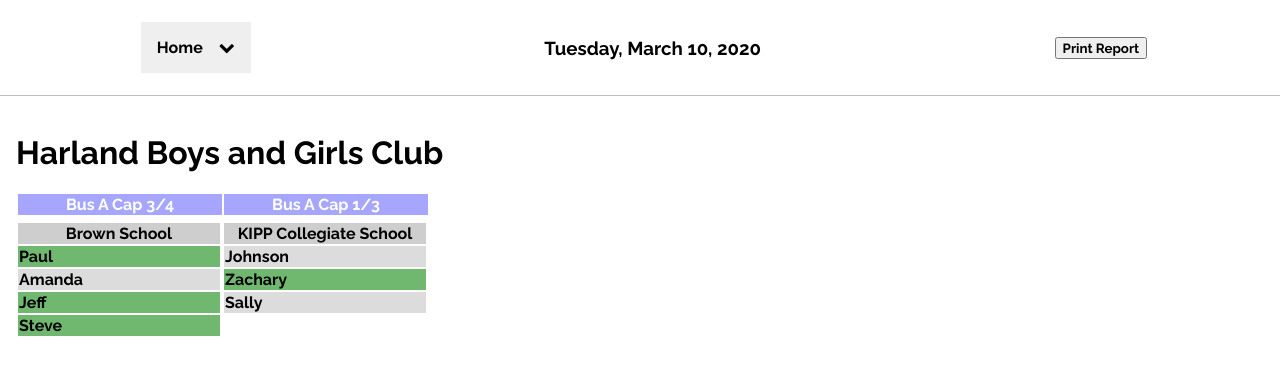
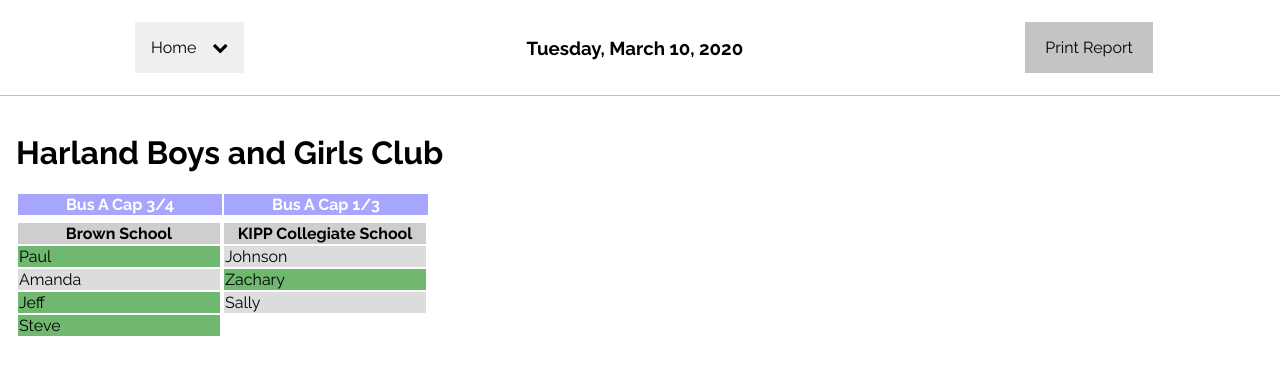
Before and after one commit to GTBitsOfGood/bgc-safety, a Next.js app: page /roster in a window 1280 px wide. Shown: the top 374 px of the page. Built offline with nearby package versions, Linux system fonts and the light colour scheme.

Commit message:
fix print button styles

```diff
--- a/client/components/Header/Header.jsx
+++ b/client/components/Header/Header.jsx
@@ -84,7 +84,7 @@ class Header extends React.Component {
         <h3 style={{ padding: "10px 20px", textAlign: "center" }}>
           {getDate()}
         </h3>
-        <button onClick="" type="submit">
+        <button className={styles.printButton} onClick="" type="submit">
           Print Report
         </button>
       </div>
--- a/client/components/Header/Header.module.css
+++ b/client/components/Header/Header.module.css
@@ -11,3 +11,11 @@
 .dropdown-menu select {
   display: none;
 }
+
+.printButton {
+  background-color: #c4c4c4;
+  border: none;
+  padding: 16px 20px;
+  text-align: center;
+  font-size: 16px;
+}
--- a/client/components/dropdown.module.css
+++ b/client/components/dropdown.module.css
@@ -37,3 +37,10 @@
   padding-left:16px;
   color: black;
 }
+
+.printButton {
+  background-color: #c4c4c4;
+  border: none;
+  padding: 16px 32px;
+  text-align: center;
+}
--- a/pages/_app.jsx
+++ b/pages/_app.jsx
@@ -12,6 +12,10 @@ class MyApp extends App {
       <>
         <Head>
           <title>Nextjs-Starter</title>
+          <link
+            rel="stylesheet"
+            href="https://fonts.googleapis.com/css?family=Raleway"
+          />
           <link
             rel="stylesheet"
             href="https://fonts.googleapis.com/css?family=Raleway:bold"
```
